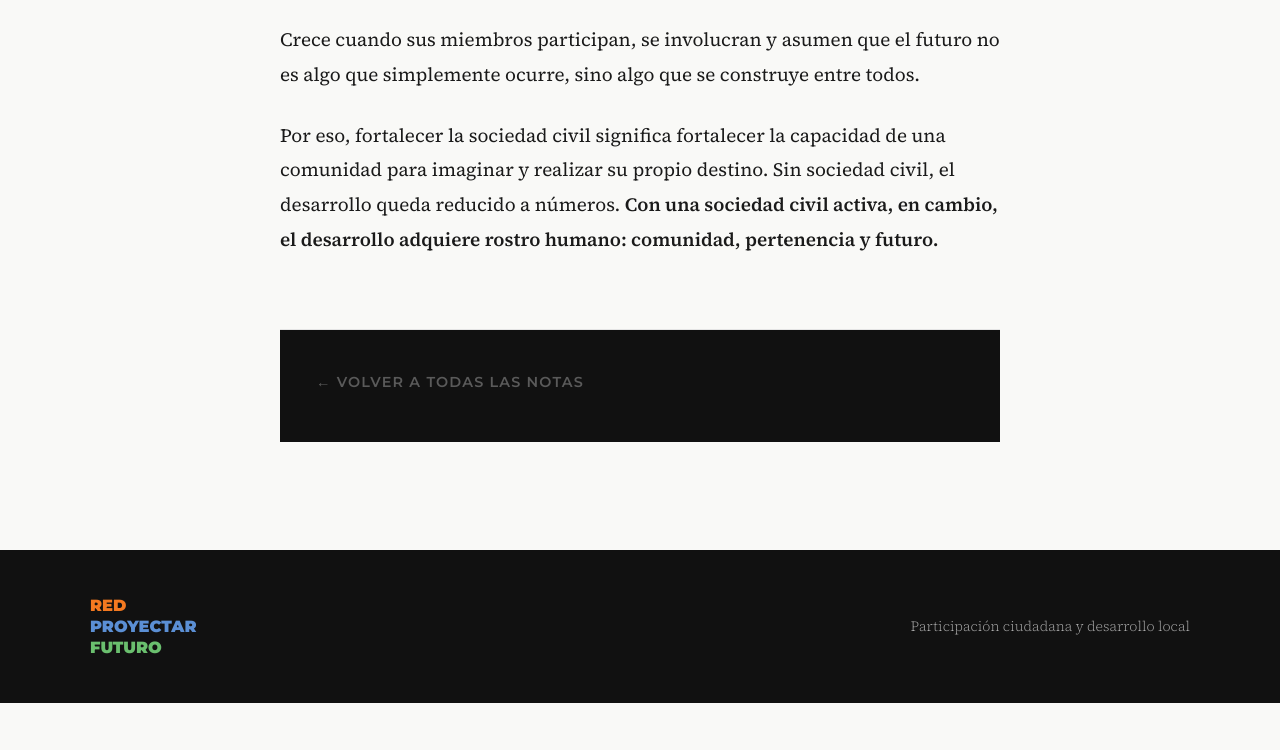
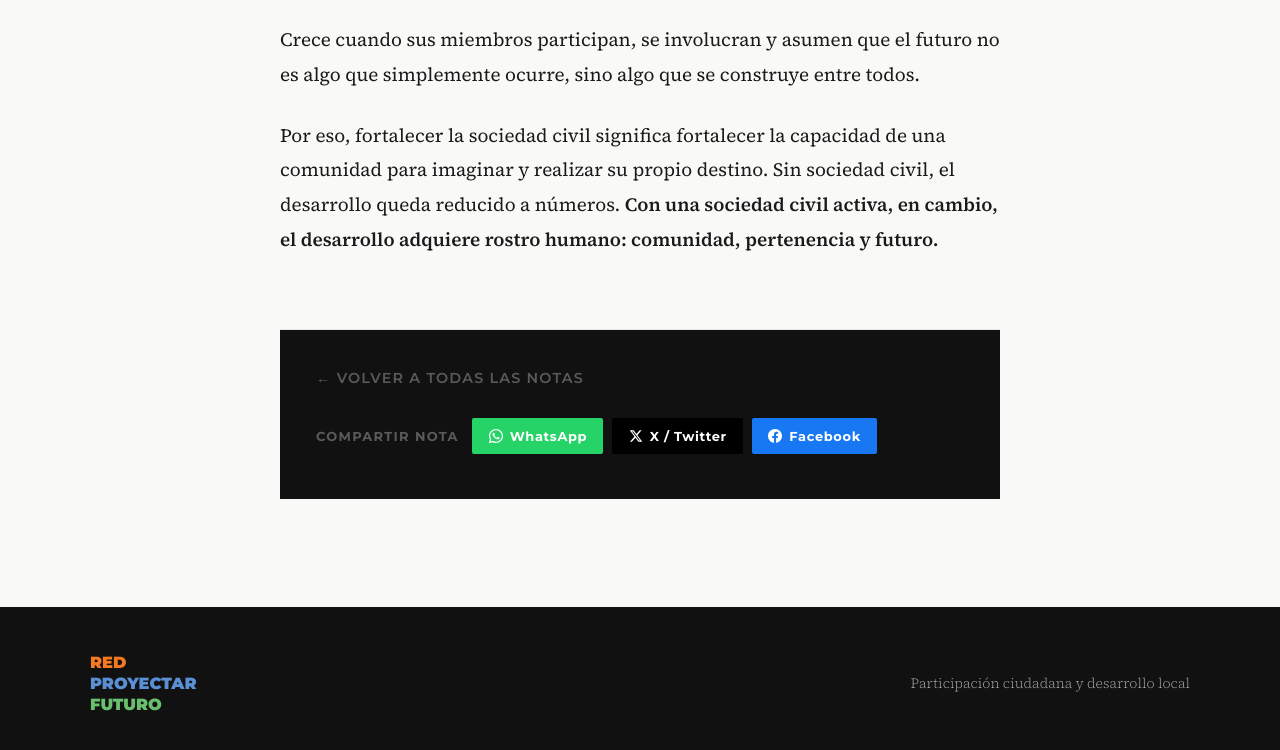
Before and after one commit to redproyectarfuturo-web/redproyectarfuturo, an Eleventy site: page _notas/donde-la-sociedad-se-organiza-el-futuro-empieza.md in a window 1280 px wide. Shown: the part 2233-2983 px from the top of the page. Before the commit the page ends 2936 px from the top, so only its background shows below. Built offline with nearby package versions, Linux system fonts and the light colour scheme; Eleventy itself is replaced by a stand-in of ours; files that its build step writes are made by us from their sources.

Commit message:
Update nota.html

```diff
--- a/_includes/layouts/nota.html
+++ b/_includes/layouts/nota.html
@@ -14,11 +14,47 @@ layout: default
       <span>{{ autor }}</span>
     </div>
   </header>
+
   <div class="nota-cuerpo">
     {{ content | safe }}
   </div>
+
   <footer class="nota-footer">
     <a href="/notas/" class="volver">← Volver a todas las notas</a>
+
+    <div class="compartir">
+      <span class="compartir-label">Compartir nota</span>
+      <div class="compartir-btns">
+
+        <a class="compartir-btn whatsapp"
+           href="https://wa.me/?text={{ title | urlencode }}%20{{ page.url | absoluteUrl(site.url) | urlencode }}"
+           target="_blank"
+           rel="noopener"
+           aria-label="Compartir en WhatsApp">
+          <svg viewBox="0 0 24 24" fill="currentColor"><path d="M17.472 14.382c-.297-.149-1.758-.867-2.03-.967-.273-.099-.471-.148-.67.15-.197.297-.767.966-.94 1.164-.173.199-.347.223-.644.075-.297-.15-1.255-.463-2.39-1.475-.883-.788-1.48-1.761-1.653-2.059-.173-.297-.018-.458.13-.606.134-.133.298-.347.446-.52.149-.174.198-.298.298-.497.099-.198.05-.371-.025-.52-.075-.149-.669-1.612-.916-2.207-.242-.579-.487-.5-.669-.51-.173-.008-.371-.01-.57-.01-.198 0-.52.074-.792.372-.272.297-1.04 1.016-1.04 2.479 0 1.462 1.065 2.875 1.213 3.074.149.198 2.096 3.2 5.077 4.487.709.306 1.262.489 1.694.625.712.227 1.36.195 1.871.118.571-.085 1.758-.719 2.006-1.413.248-.694.248-1.289.173-1.413-.074-.124-.272-.198-.57-.347z"/><path d="M12 0C5.373 0 0 5.373 0 12c0 2.107.549 4.09 1.51 5.814L.057 23.447a.5.5 0 0 0 .492.601l5.826-1.528A11.942 11.942 0 0 0 12 24c6.627 0 12-5.373 12-12S18.627 0 12 0zm0 21.882a9.87 9.87 0 0 1-5.031-1.378l-.36-.214-3.733.979.996-3.638-.234-.374A9.867 9.867 0 0 1 2.118 12C2.118 6.533 6.533 2.118 12 2.118S21.882 6.533 21.882 12 17.467 21.882 12 21.882z"/></svg>
+          WhatsApp
+        </a>
+
+        <a class="compartir-btn twitter"
+           href="https://twitter.com/intent/tweet?text={{ title | urlencode }}&url={{ page.url | absoluteUrl(site.url) | urlencode }}&via=RedProyectarFuturo"
+           target="_blank"
+           rel="noopener"
+           aria-label="Compartir en X / Twitter">
+          <svg viewBox="0 0 24 24" fill="currentColor"><path d="M18.244 2.25h3.308l-7.227 8.26 8.502 11.24H16.17l-5.214-6.817L4.99 21.75H1.68l7.73-8.835L1.254 2.25H8.08l4.713 6.231zm-1.161 17.52h1.833L7.084 4.126H5.117z"/></svg>
+          X / Twitter
+        </a>
+
+        <a class="compartir-btn facebook"
+           href="https://www.facebook.com/sharer/sharer.php?u={{ page.url | absoluteUrl(site.url) | urlencode }}"
+           target="_blank"
+           rel="noopener"
+           aria-label="Compartir en Facebook">
+          <svg viewBox="0 0 24 24" fill="currentColor"><path d="M24 12.073c0-6.627-5.373-12-12-12s-12 5.373-12 12c0 5.99 4.388 10.954 10.125 11.854v-8.385H7.078v-3.47h3.047V9.43c0-3.007 1.792-4.669 4.533-4.669 1.312 0 2.686.235 2.686.235v2.953H15.83c-1.491 0-1.956.925-1.956 1.874v2.25h3.328l-.532 3.47h-2.796v8.385C19.612 23.027 24 18.062 24 12.073z"/></svg>
+          Facebook
+        </a>
+
+      </div>
+    </div>
   </footer>
 </article>
 
@@ -39,8 +75,69 @@ layout: default
   .nota-cuerpo blockquote { border-left: 4px solid var(--naranja); padding: 0.5rem 0 0.5rem 1.5rem; margin: 2rem 0; font-style: italic; color: var(--gris); background: var(--naranja-claro); }
   .nota-cuerpo a { color: var(--azul); text-decoration: underline; text-underline-offset: 3px; }
   .nota-cuerpo img { max-width: 100%; height: auto; margin: 1.5rem 0; }
-  .nota-footer { margin-top: 4rem; padding-top: 2rem; border-top: 1px solid var(--gris-claro); }
+
+  /* ── FOOTER ── */
+  .nota-footer {
+    margin-top: 4rem;
+    padding-top: 2rem;
+    border-top: 1px solid var(--gris-claro);
+    display: flex;
+    align-items: center;
+    justify-content: space-between;
+    flex-wrap: wrap;
+    gap: 1.5rem;
+  }
+
   .volver { color: var(--gris); text-decoration: none; font-size: 0.8rem; letter-spacing: 0.08em; text-transform: uppercase; font-family: 'Montserrat', sans-serif; font-weight: 600; transition: color 0.2s; }
   .volver:hover { color: var(--azul); }
-  @media (max-width: 600px) { .nota-titulo { font-size: 1.8rem; } }
+
+  /* ── COMPARTIR ── */
+  .compartir {
+    display: flex;
+    align-items: center;
+    gap: 0.75rem;
+    flex-wrap: wrap;
+  }
+
+  .compartir-label {
+    font-size: 0.72rem;
+    font-family: 'Montserrat', sans-serif;
+    font-weight: 700;
+    letter-spacing: 0.1em;
+    text-transform: uppercase;
+    color: var(--gris);
+  }
+
+  .compartir-btns {
+    display: flex;
+    gap: 0.5rem;
+  }
+
+  .compartir-btn {
+    display: inline-flex;
+    align-items: center;
+    gap: 0.4rem;
+    padding: 0.4rem 0.9rem;
+    border-radius: 2px;
+    font-size: 0.72rem;
+    font-family: 'Montserrat', sans-serif;
+    font-weight: 700;
+    letter-spacing: 0.05em;
+    text-decoration: none;
+    transition: opacity 0.2s, transform 0.15s;
+  }
+
+  .compartir-btn:hover { opacity: 0.85; transform: translateY(-1px); }
+
+  .compartir-btn svg { width: 14px; height: 14px; flex-shrink: 0; }
+
+  .compartir-btn.whatsapp  { background: #25D366; color: #fff; }
+  .compartir-btn.twitter   { background: #000;    color: #fff; }
+  .compartir-btn.facebook  { background: #1877F2; color: #fff; }
+
+  @media (max-width: 600px) {
+    .nota-titulo { font-size: 1.8rem; }
+    .nota-footer { flex-direction: column; align-items: flex-start; }
+    .compartir { flex-direction: column; align-items: flex-start; }
+  }
 </style>
```
